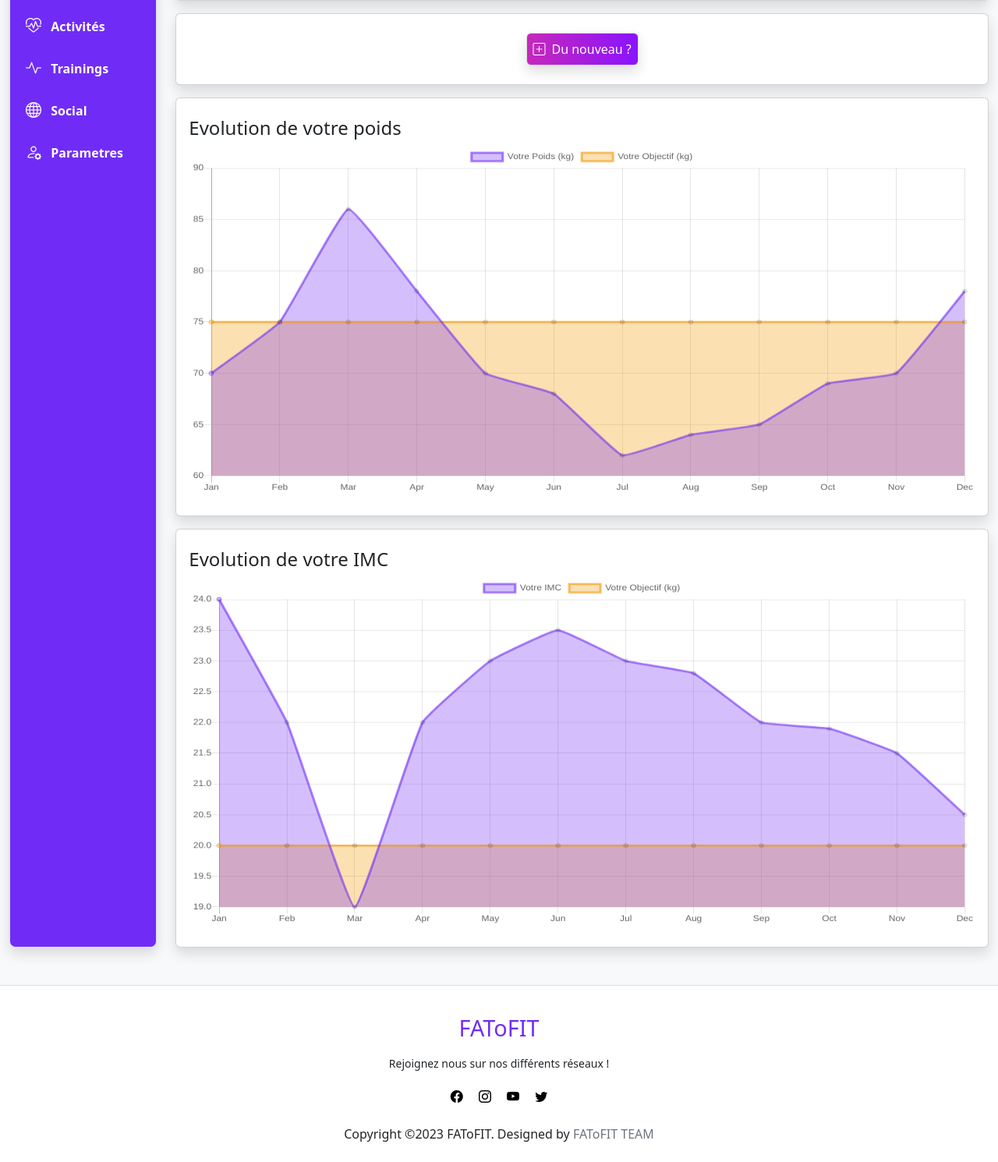
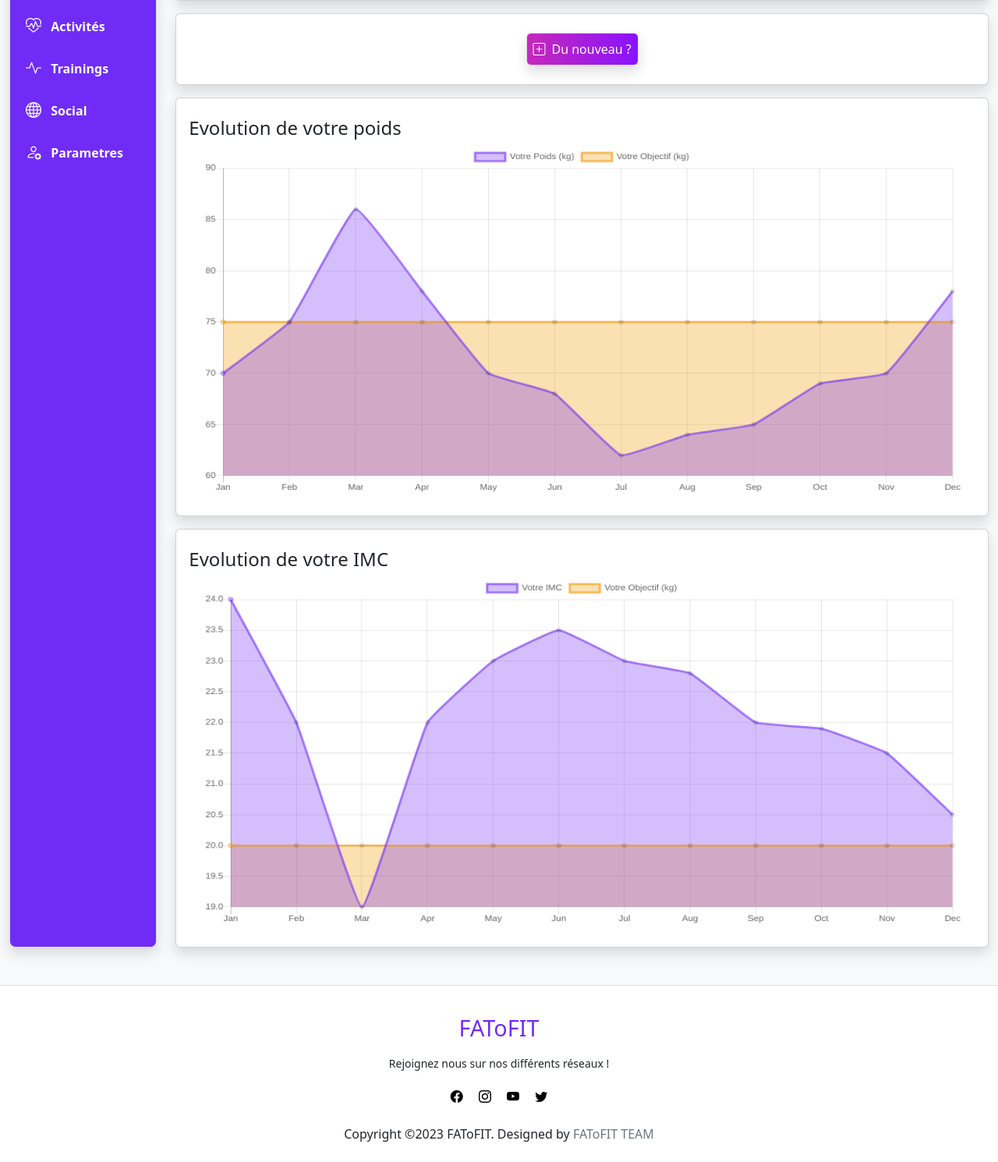
Before and after one commit to RaphaelCausse/FitnessApp, a Django app: page /progress/ in a window 1280 px wide. Shown: the part 278-1768 px from the top of the page at 78% size. Run offline with Django 4.2, Linux system fonts and the light colour scheme; a user stored in the database is signed in; some libraries are stand-ins or nearby versions.

Commit message:
fix: style

```diff
--- a/Home/static/js/progression.js
+++ b/Home/static/js/progression.js
@@ -39,7 +39,6 @@ function validate_weight() {
 // Preparation de la requete ajax avec les donnees a recuperer du serveur
 let formData = new FormData()
 formData.append("goal_weight", 0)
-
 
 // Envoi requete ajax au server
 // const request = new Request('/social/update/', {method: 'POST', body: formData})
--- a/Home/templates/progress.html
+++ b/Home/templates/progress.html
@@ -14,6 +14,7 @@
 {% block script %}
 <script src="https://cdn.jsdelivr.net/npm/chart.js@2.9.4/dist/Chart.min.js"></script>
 <script src="{% static 'js/form_validation.js' %}" defer></script>
+<script src="{% static 'js/progression.js' %}" defer></script>
 {% endblock script %}
 
 {% block main %}
@@ -57,15 +58,14 @@
 <div class="card shadow border-start-primary py-2 mt-3">
     <div class="card-body" >
         <h4>Evolution de votre poids</h4>
-        <canvas id="canvas" style="max-height:450px;"></canvas>
+        <canvas id="canvas" style="max-height:450px;" class="px-3"></canvas>
     </div>
 </div>
 
 <div class="card shadow border-start-primary py-2 mt-3">
     <div class="card-body">
         <h4>Evolution de votre IMC</h4>
-        <canvas id="imc" style="max-height:450px;"></canvas>
-        <script src="../static/js/progression.js"></script>
+        <canvas id="imc" style="max-height:450px;" class="px-3"></canvas>
     </div>
 </div>
 
```
Also changed, not shown: db.sqlite3.
